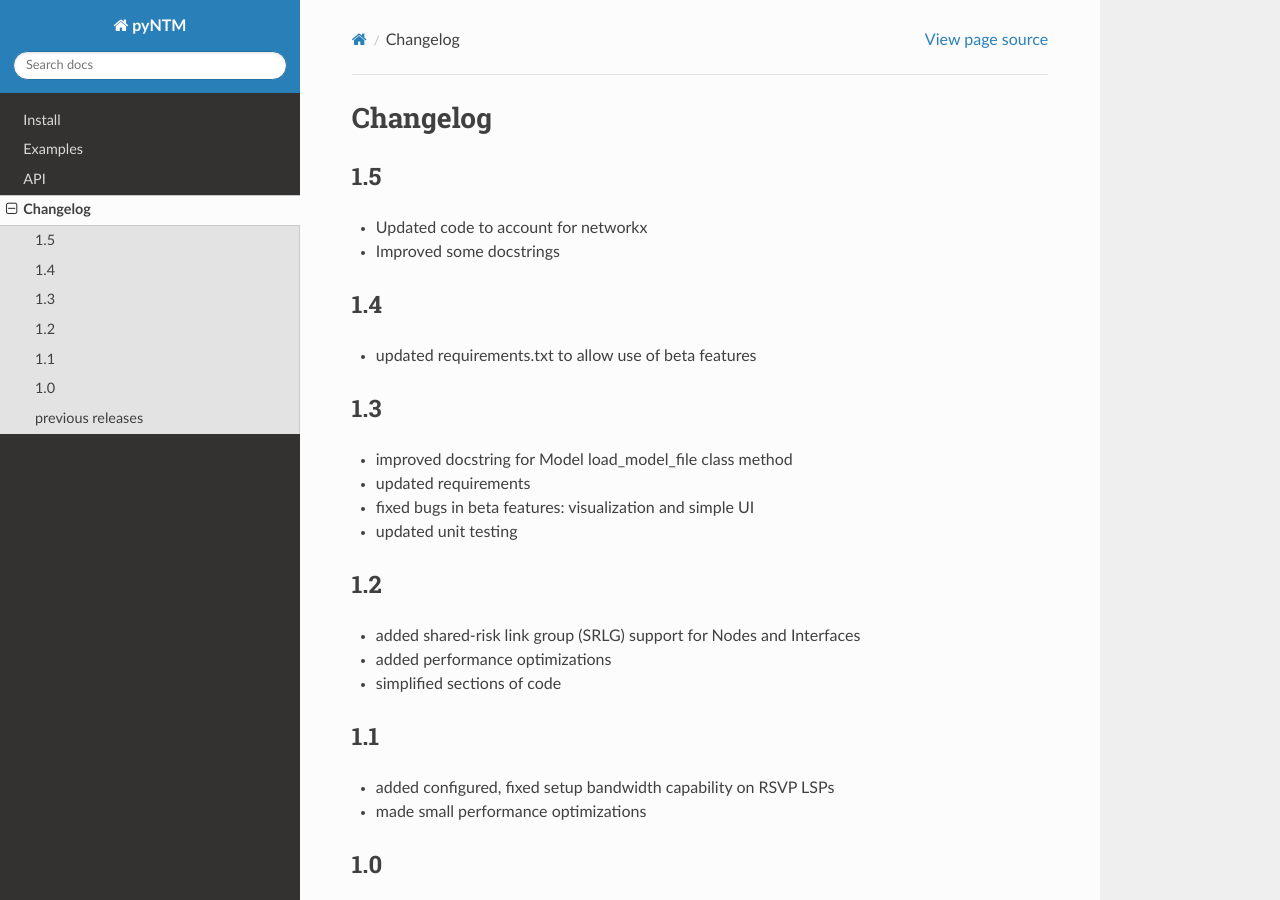
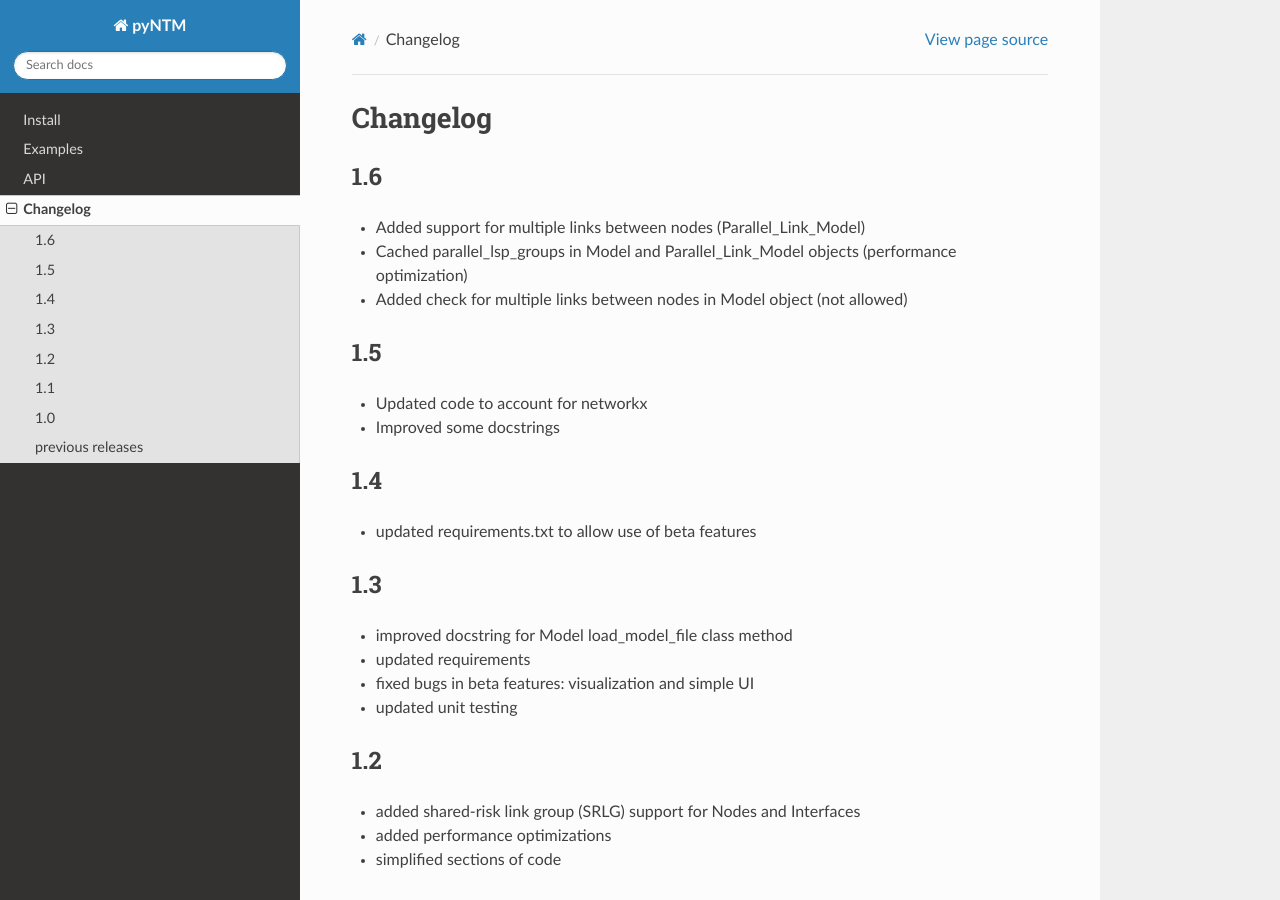
Before and after one commit to tim-fiola/network_traffic_modeler_py3, a Sphinx documentation site: the page built from docs/changelog.rst, in a window 1280 px wide and 900 px high. Built offline with Sphinx 7.4.7 and the Read the Docs theme 2.0.0, drawn with Linux system fonts in a browser that asks for light colours.

Commit message:
updated version from 1.5 to 1.6 and changelog.rst

```diff
--- a/docs/changelog.rst
+++ b/docs/changelog.rst
@@ -1,5 +1,13 @@
 Changelog
 =========
+
+1.6
+---
+* Added support for multiple links between nodes (Parallel_Link_Model)
+* Cached parallel_lsp_groups in Model and Parallel_Link_Model objects (performance optimization)
+* Added check for multiple links between nodes in Model object (not allowed)
+
+
 
 1.5
 ---
--- a/docs/conf.py
+++ b/docs/conf.py
@@ -22,7 +22,7 @@ copyright = '2019, Tim Fiola'
 author = 'Tim Fiola'
 
 # The full version, including alpha/beta/rc tags
-release = '1.5'
+release = '1.6'
 
 # index file
 master_doc = 'index'
--- a/setup.py
+++ b/setup.py
@@ -5,7 +5,7 @@ with open("requirements.txt", "r") as fs:
     reqs = [r for r in fs.read().splitlines() if (
         len(r) > 0 and not r.startswith("#"))]
 
-version = '1.5'
+version = '1.6'
 
 with open("README.md", "r") as fh:
     long_description = fh.read()
```
